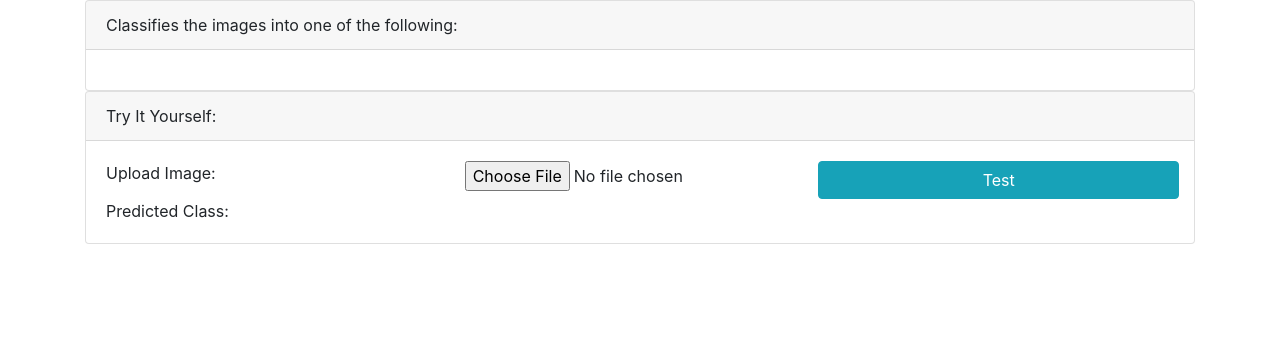
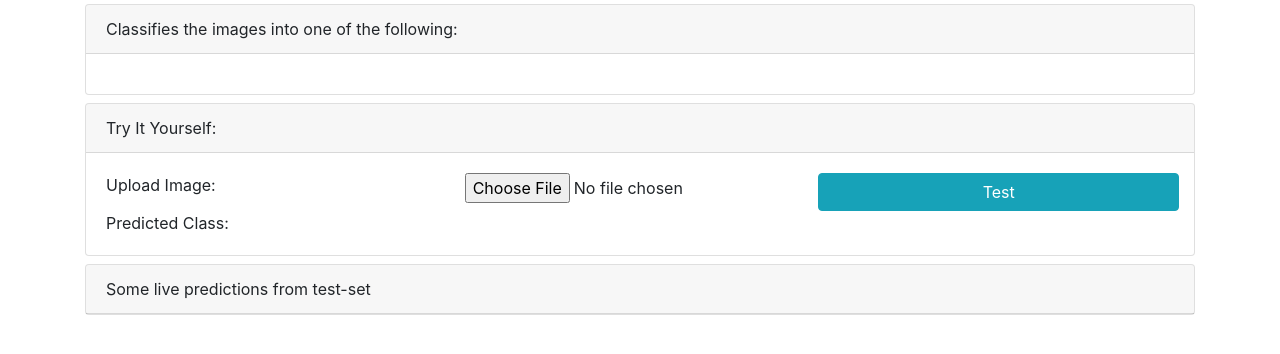
Before and after one commit to ketulgupta1995/cnn-image-classifier-flask-app, a Flask app: template templates/index.html in a window 1280 px wide. Shown: the part 56-410 px from the top of the page. Run offline with Flask 2, Linux system fonts and the light colour scheme; the template is opened without the code that fills it, so the values that code supplies are empty; some libraries are stand-ins or nearby versions.

Commit message:
Release 2

```diff
--- a/templates/index.html
+++ b/templates/index.html
@@ -37,7 +37,7 @@
 
 <div class="container">
 
-    <div class="card">
+    <div class="card mt-1" >
         <div class="card-header">Classifies the images into one of the following:</div>
         <div class="card-body">
 
@@ -58,7 +58,7 @@
     </div>
 
 
-    <div class="card">
+    <div class="card mt-2">
         <div class="card-header">Try It Yourself:</div>
         <div class="card-body">
             <form action="/userimage" enctype="multipart/form-data" method="post">
@@ -80,7 +80,11 @@
     </div>
 
 
+    <div class ="card mt-2">
+        <div class="card-header"><div>Some live predictions from test-set</div></div>
+    </div>
     <div class="row row-cols-1 row-cols-md-5">
+
         {% for image_num in images %}
         <div class="col mb-4">
             <div class="card">
--- a/templates/model.html
+++ b/templates/model.html
@@ -34,7 +34,7 @@
         </li>
     </ul>
 </nav>
-<div class="row align-items-center">
+<div class="row align-items-center mt-3">
     <div class="col-1"></div>
     <div class="col-10">
         <div class="card">
```
